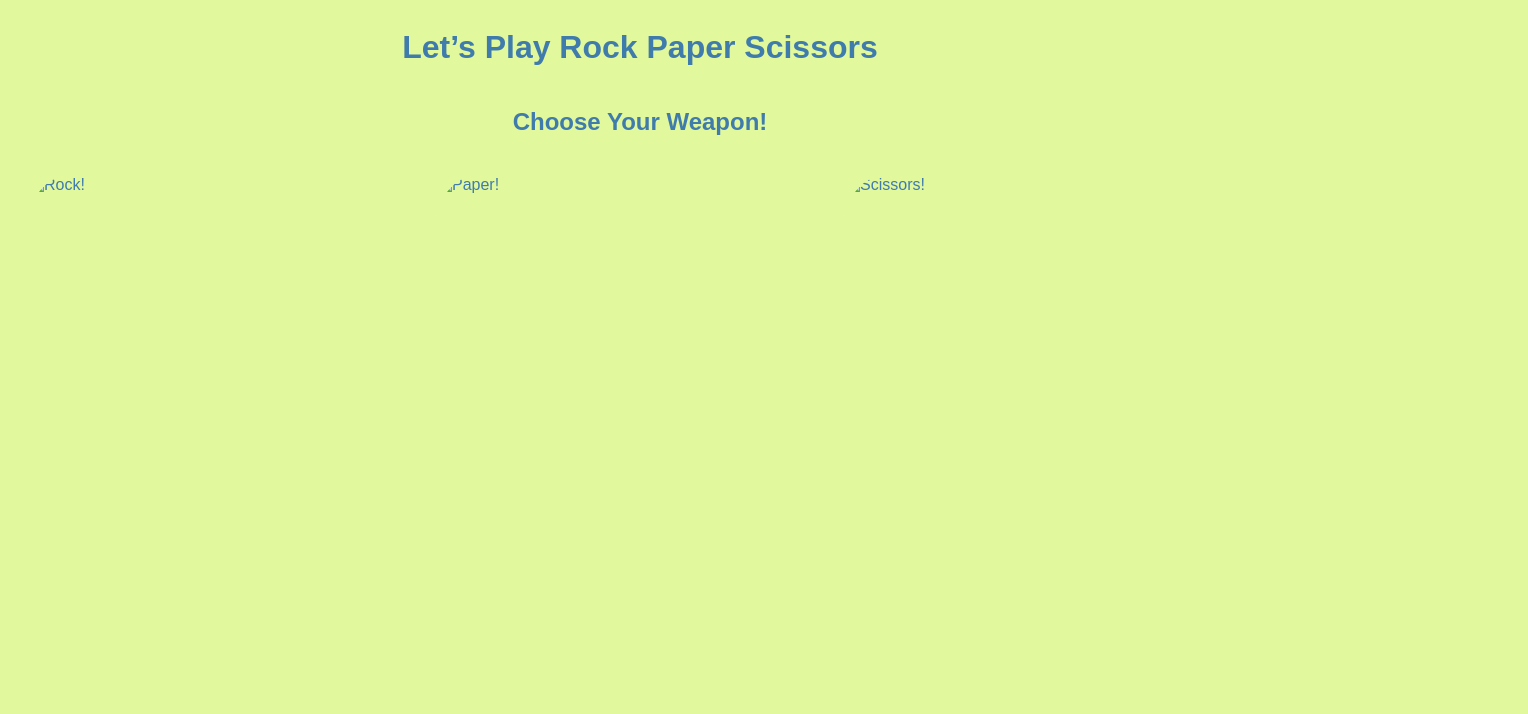
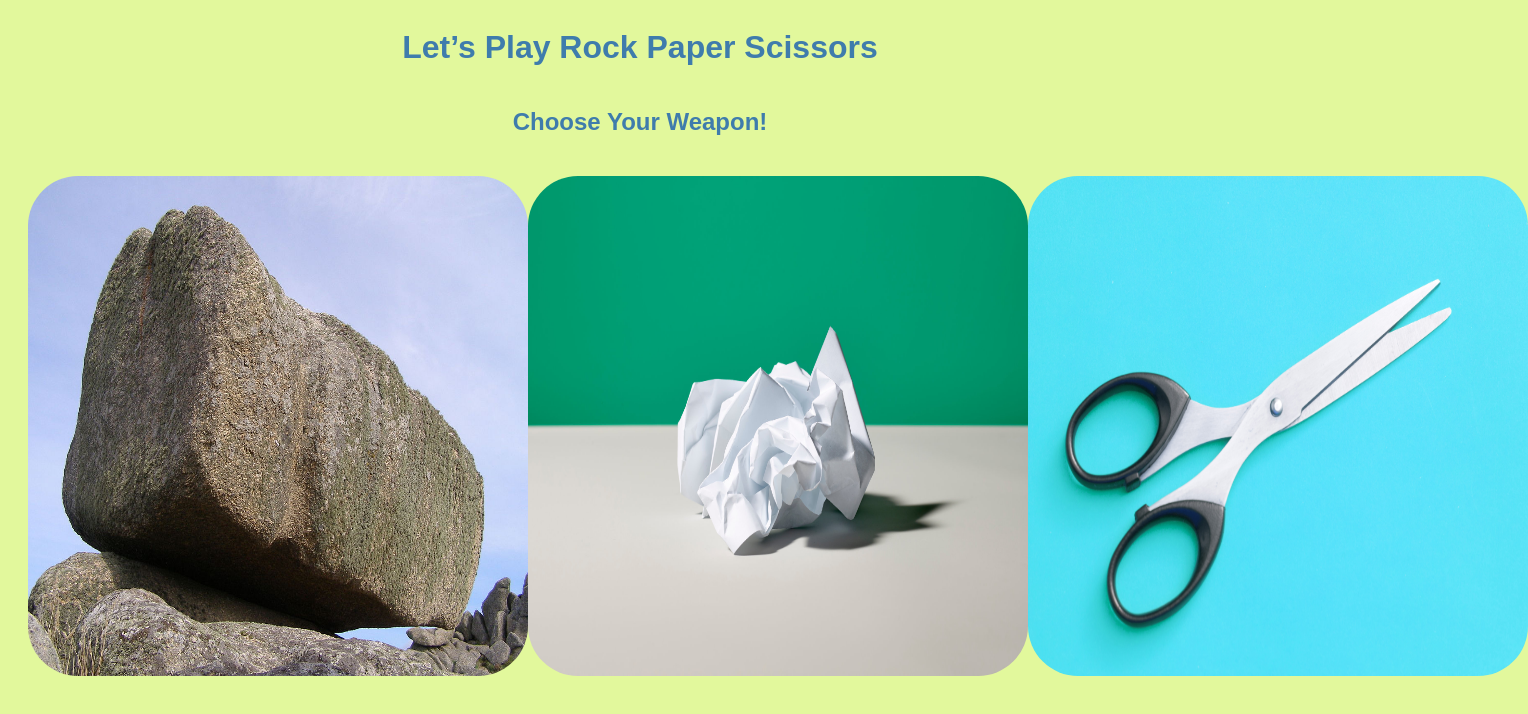
Before and after one commit to MatthewAaronGarza/odin-rock-paper-scissors, a plain HTML site: page index.html in a window 1280 px wide. Shown: the whole page, 1528 px wide, since content can reach past the window. Drawn offline with Linux system fonts and the light colour scheme; the site is published under a folder, as on GitHub Pages, so addresses that start at the root find nothing.

Commit message:
Fix image path

```diff
--- a/index.html
+++ b/index.html
@@ -21,9 +21,9 @@
 
         <div id="rps">
 
-            <img class="image" id="rock" src="/images/rock.jpg" alt="Rock!">
-            <img class="image" id="paper" src="/images/paper.jpg" alt="Paper!">
-            <img class="image" id="scissors" src="/images/scissors.jpg" alt="Scissors!">
+            <img class="image" id="rock" src="./images/rock.jpg" alt="Rock!">
+            <img class="image" id="paper" src="./images/paper.jpg" alt="Paper!">
+            <img class="image" id="scissors" src="./images/scissors.jpg" alt="Scissors!">
 
         </div>
 
```
